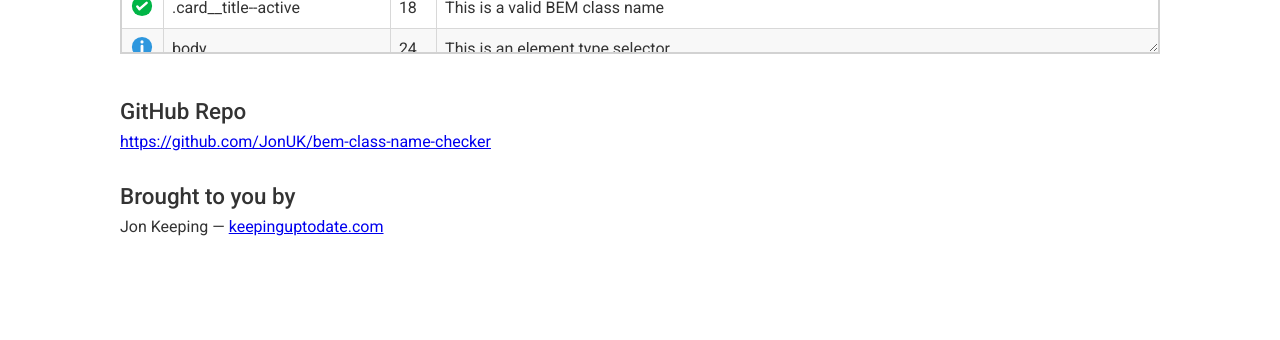
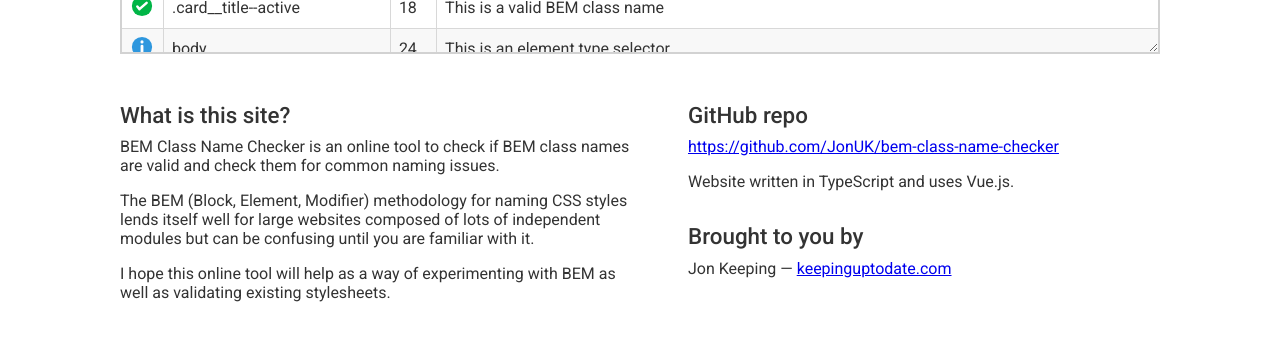
Before and after one commit to JonUK/bem-class-names-checker, a Vue app: page / in a window 1280 px wide. Shown: the part 434-774 px from the top of the page. Built offline with nearby package versions, Linux system fonts and the light colour scheme.

Commit message:
Added explanation of site in footer

```diff
--- a/src/App.vue
+++ b/src/App.vue
@@ -103,8 +103,6 @@ body {
       } catch (e) {
         const parserError: ParserError = e;
 
-        //debugger;
-
         this.stylesheetParserError = parserError;
         this.selectorMessages = [{
           selector: 'Unknown',
@@ -150,7 +148,6 @@ body {
             continue;
           }
 
-
           const messages: Message[] = ClassNameValidator.validate(selector);
 
           if (!messages.length) {
--- a/src/components/SiteFooter.vue
+++ b/src/components/SiteFooter.vue
@@ -1,13 +1,28 @@
 <template>
 
-  <footer class="site__footer">
+  <footer class="site-footer">
 
-    <h2 class="site__heading">GitHub Repo</h2>
-    <a href="https://github.com/JonUK/bem-class-name-checker" target="_blank">https://github.com/JonUK/bem-class-name-checker</a>
+    <div class="site-footer__section">
+      <h2 class="site-footer__heading">What is this site?</h2>
+      <p>BEM Class Name Checker is an online tool to check if BEM class names are valid and check them for common naming issues.</p>
+      <p>The BEM (Block, Element, Modifier) methodology for naming CSS styles lends itself well for large websites composed of lots of independent modules but can be confusing until you are familiar with it.</p>
+      <p>I hope this online tool will help as a way of experimenting with BEM as well as validating existing stylesheets.</p>
+    </div>
 
-    <h2 class="site__heading">Brought to you by</h2>
-    Jon Keeping &mdash;
-    <a href="https://keepinguptodate.com" target="_blank">keepinguptodate.com</a>
+    <div class="site-footer__section">
+      <h2 class="site-footer__heading">GitHub repo</h2>
+      <p>
+        <a href="https://github.com/JonUK/bem-class-name-checker" target="_blank">https://github.com/JonUK/bem-class-name-checker</a>
+      </p>
+
+      <p>Website written in TypeScript and uses Vue.js.</p>
+
+
+      <h2 class="site-footer__heading">Brought to you by</h2>
+      Jon Keeping &mdash;
+      <a href="https://keepinguptodate.com" target="_blank">keepinguptodate.com</a>
+    </div>
+
   </footer>
 
 </template>
@@ -21,15 +36,35 @@ export default class SiteFooter extends Vue {
 </script>
 
 <style lang="scss">
- .site__footer {
-   margin-top: 2.8rem;
-   font-size: 16px
+ .site-footer {
+   display: flex;
+   flex-wrap: wrap;
+   margin-top: 1rem;
  }
 
- .site__heading {
+ .site-footer__section {
+   width: 100%;
+ }
+
+ @media screen and (min-width: 54rem) {
+   .site-footer__section {
+     width: 50%;
+   }
+
+   .site-footer__section + .site-footer__section {
+     padding-left: 3rem;
+   }
+ }
+
+ .site-footer__heading {
    margin-top: 2rem;
-   margin-bottom: 0.5rem;
+   margin-bottom: 0.6rem;
    font-size: 1.4rem;
    font-weight: 500;
  }
+
+ .site-footer__heading + p {
+   margin-top: 0.6rem;
+ }
+
 </style>
```
